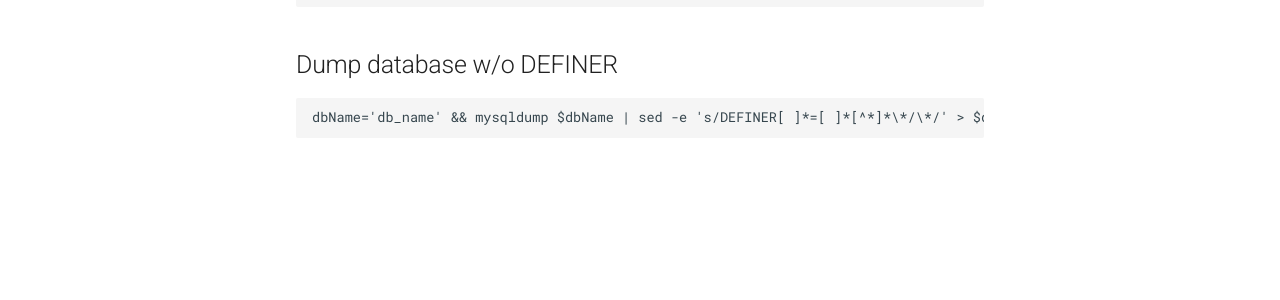
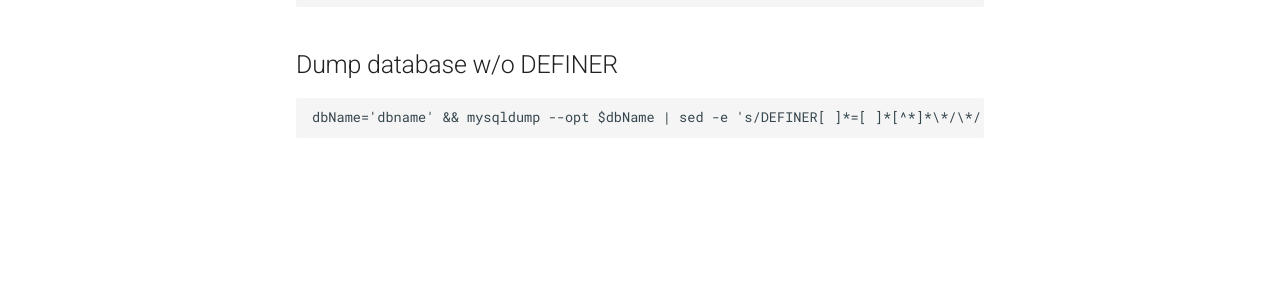
Before and after one commit to yutv/kb, an MkDocs documentation site: the page built from docs/mysql.md, in a window 1280 px wide. Shown: the part 369-669 px from the top of the page. Built offline with MkDocs 1.6.1 and Material for MkDocs 9.7.7, drawn with Linux system fonts in a browser that asks for light colours.

Commit message:
mysqldump. Added --opt option to speed up database dump and import

````diff
--- a/docs/mysql.md
+++ b/docs/mysql.md
@@ -7,5 +7,5 @@
 
 ##Dump database w/o DEFINER
 ```bash
-dbName='db_name' && mysqldump $dbName | sed -e 's/DEFINER[ ]*=[ ]*[^*]*\*/\*/' > $dbName.sql
+dbName='dbname' && mysqldump --opt $dbName | sed -e 's/DEFINER[ ]*=[ ]*[^*]*\*/\*/' > $dbName.sql
 ```
````
